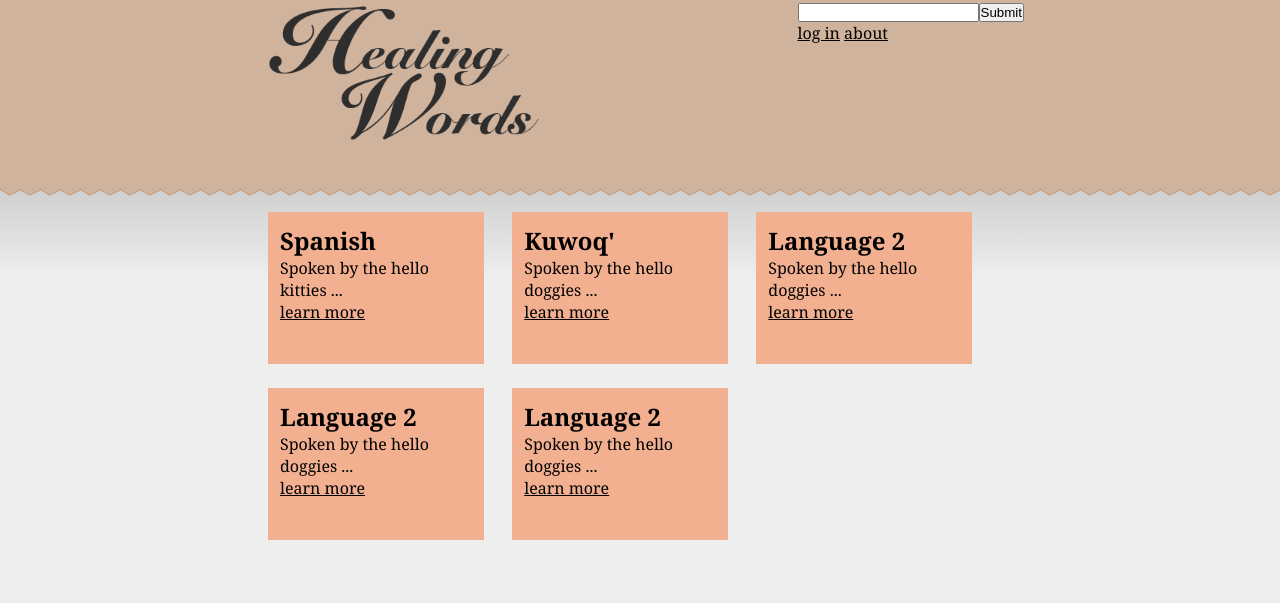
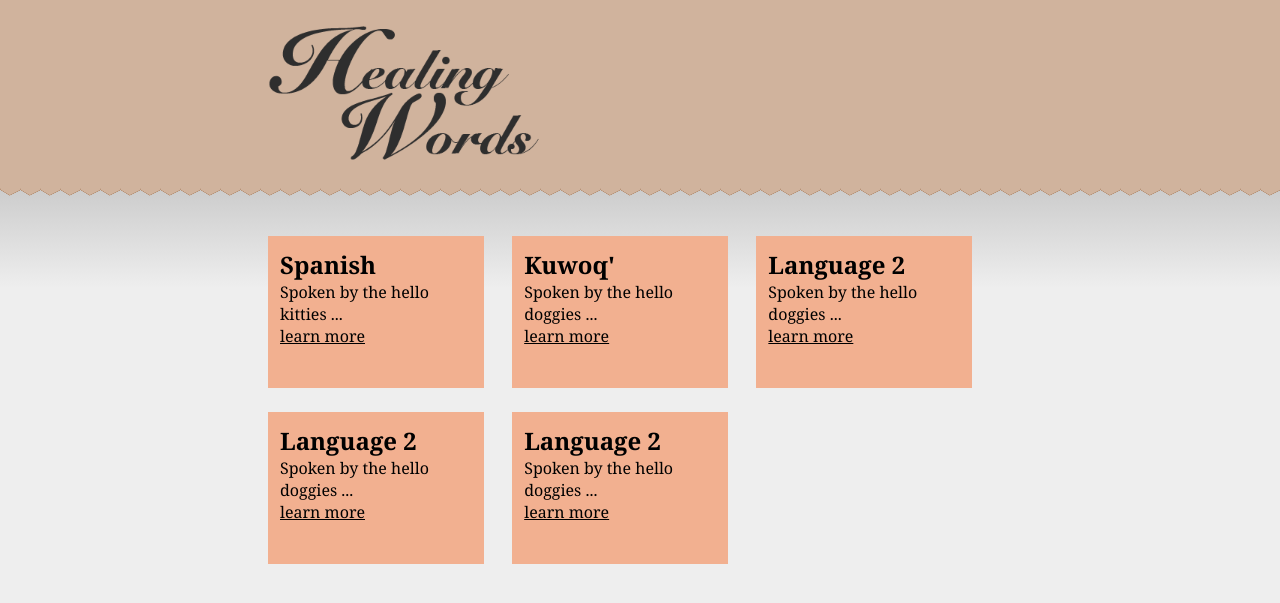
Before and after one commit to simonv3/glossy, a Django app: template templates/glossy_index.html in a window 1280 px wide. Shown: the top 603 px of the page. Run offline with Django 3.2, Linux system fonts and the light colour scheme; the template is opened without the code that fills it, so the values that code supplies are empty; parts of the project's set-up code (start-up, migrations or seed data) failed here and were passed over.

Commit message:
more positioning in header

```diff
--- a/glossy_app/static/styles/style.css
+++ b/glossy_app/static/styles/style.css
@@ -53,23 +53,25 @@ ul.languages li{
     background-image:url('/static/images/background-header.png');
 }
 #header img{
+    margin-top:20px;
     display:inline-block;
     vertical-align:top;
 }
 
-#meta-menu{
-    display:inline-block;
-    width:auto;
-    text-align:right;
-}
 
 #menu{
     display:inline-block;
     float:right;
-    top:0;
-    padding-bottom:12px;
+margin-top:-162px;
+padding-bottom:12px;
 
+}
+#menu form{
+    display:inline-block;
 }
 a{
     color:black;
 }
+
+#content{
+margin-top:24px;}
```
